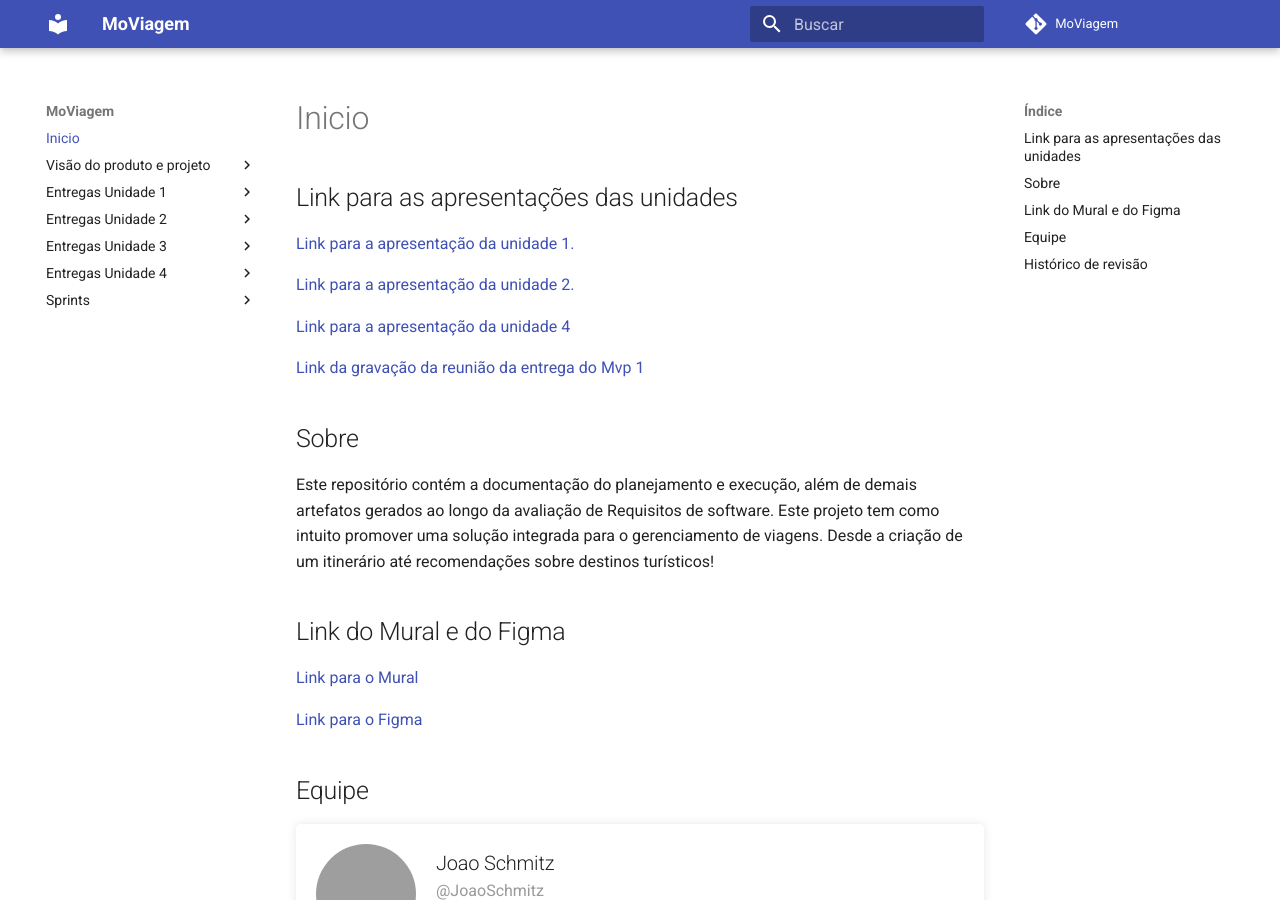
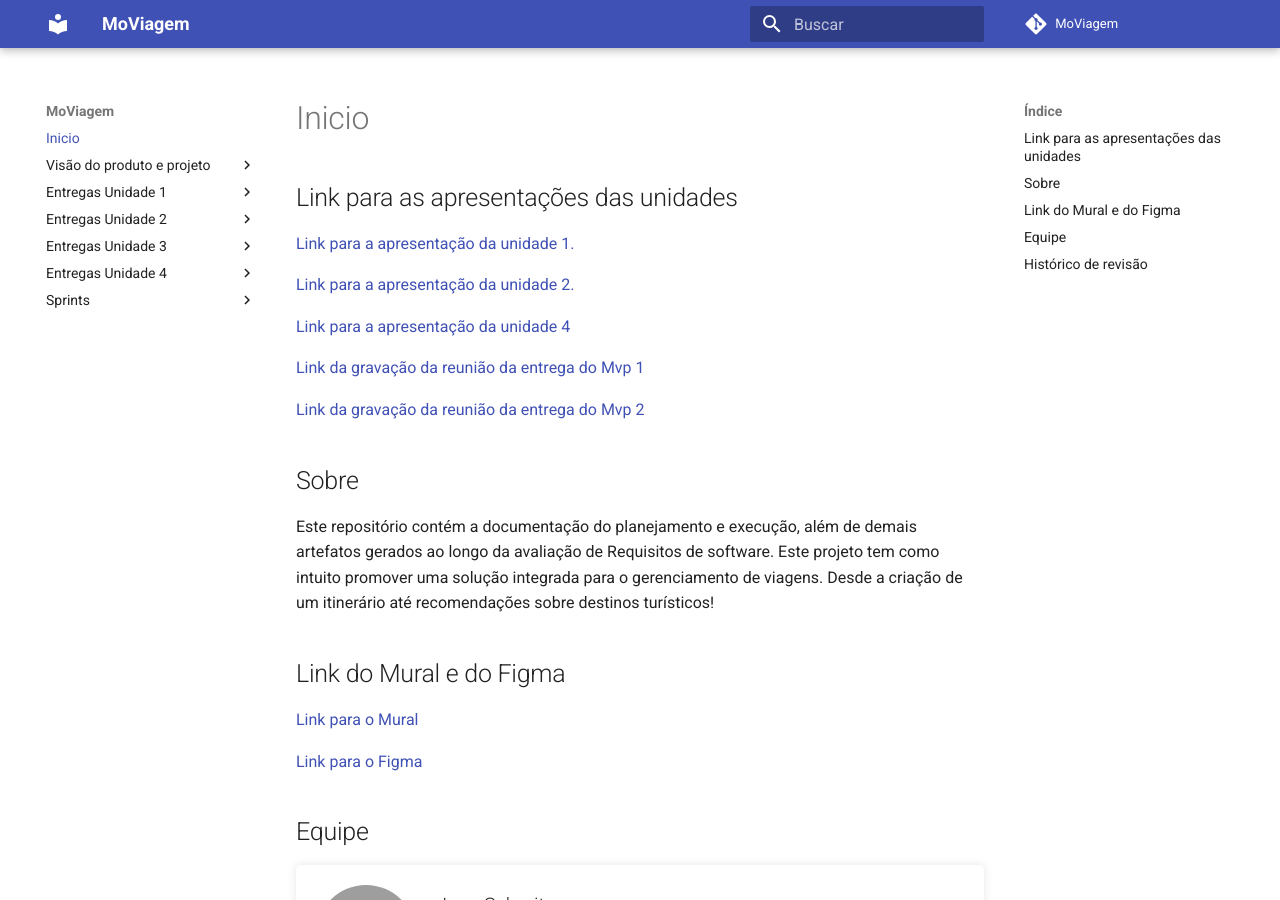
Before and after one commit to mdsreq-fga-unb/2023.1-MoViagem, an MkDocs documentation site: the page built from gitpages/docs/index.md, in a window 1280 px wide and 900 px high. Built offline with MkDocs 1.6.1 and Material for MkDocs 9.7.7, drawn with Linux system fonts in a browser that asks for light colours; comment, search, counter and statistics services are not loaded; grey boxes are pictures that could not be loaded.

Commit message:
adicionando apresentação do mvp 2

```diff
--- a/gitpages/docs/index.md
+++ b/gitpages/docs/index.md
@@ -7,6 +7,9 @@
 <a href= "https://youtu.be/bC1H2pZSZYM"> Link para a apresentação da unidade 4</a>
 
 [Link da gravação da reunião da entrega do Mvp 1](https://youtu.be/M7iDWWLVH5U)
+<br>
+
+[Link da gravação da reunião da entrega do Mvp 2](https://youtu.be/RGKqq9TrIJY)
 <br>
 
 ## Sobre
```
